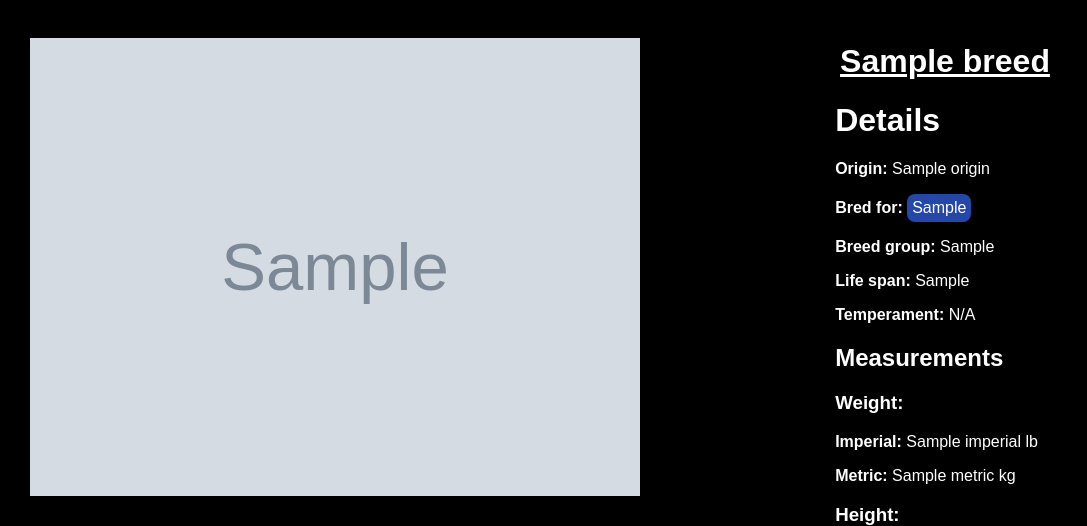
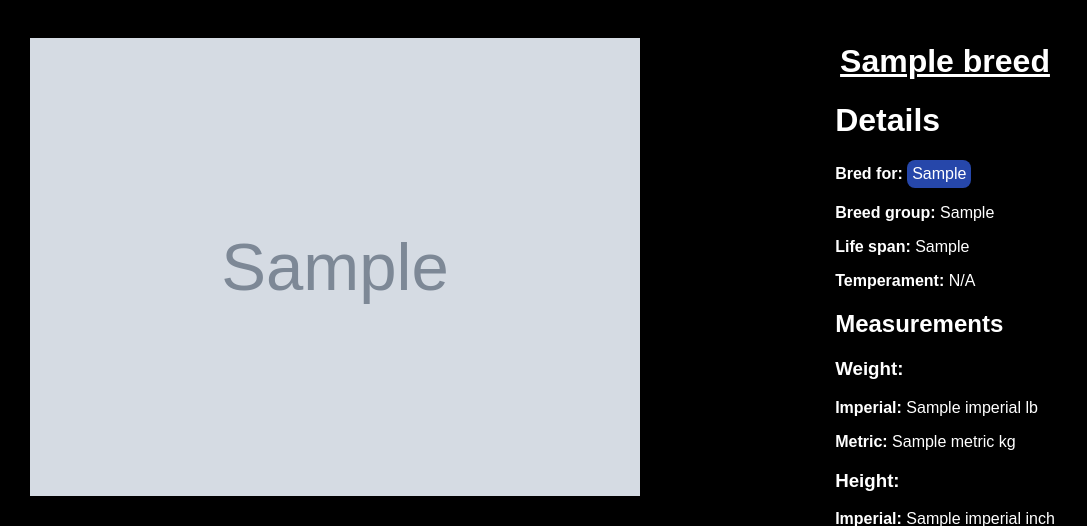
Before and after one commit to F1R3BLAZ3/Paws-Purrs, a Flask app: template app/templates/image_info.html in a window 1280 px wide. Shown: the part 60-586 px from the top of the page, without its empty margins (0-1087 px from the left). Run offline with Flask 3, Linux system fonts and the light colour scheme; the template is opened without the code that fills it: most values are stand-ins (such as "Sample title", 1, 10 or a date in 2020); grey boxes marked "Sample" are stand-in pictures.

Commit message:
Fixed page load bug

```diff
--- a/app/templates/image_info.html
+++ b/app/templates/image_info.html
@@ -13,13 +13,6 @@
         <h1 class="image_info_breed-name">{{ image_info.breeds[0].name }}</h1>
         <h1>Details</h1>
         <ul>
-            <li><strong>Origin:</strong>
-                {% if image_info.breeds[0].origin %}
-                    {{ image_info.breeds[0].origin }}
-                {% else %}
-                    N/A
-                {% endif %}
-            </li>
             <li><strong>Bred for:</strong>
                 {% if image_info.breeds[0].bred_for %}
                     {% for temperament in image_info.breeds[0].bred_for.split(",") %}
```
